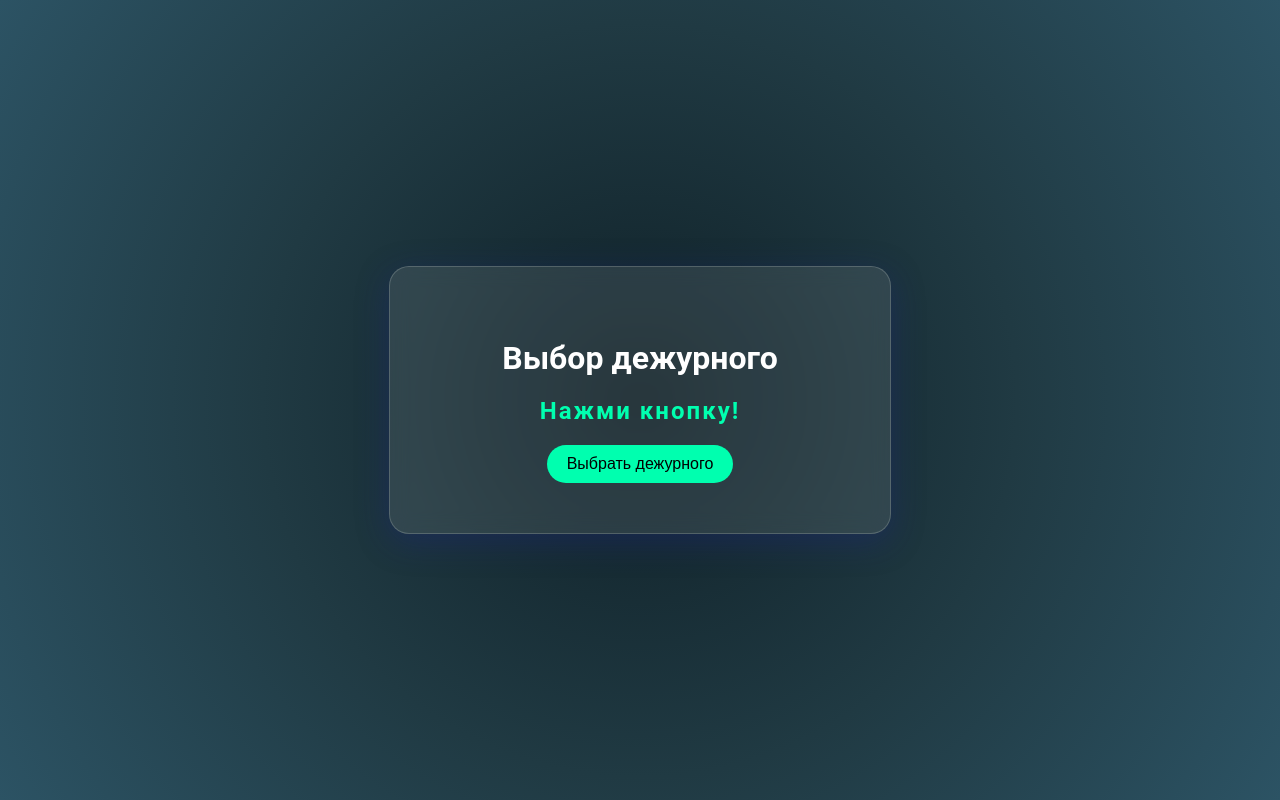
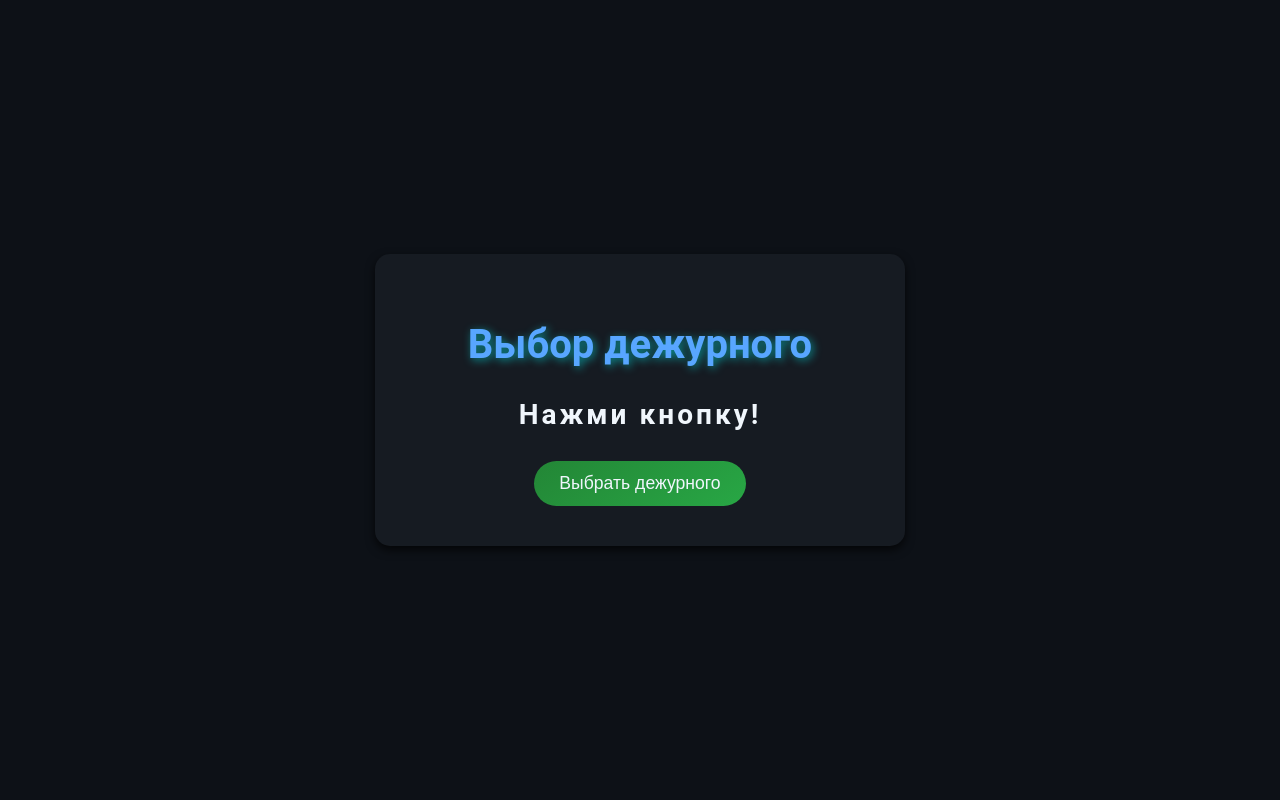
Before and after one commit to EgorBruno/RandomGame, a plain HTML site: page index.html in a window 1280 px wide. Drawn offline with Linux system fonts and the light colour scheme.

Commit message:
Update index.html

```diff
--- a/index.html
+++ b/index.html
@@ -1,221 +1,122 @@
 <!DOCTYPE html>
-
 <html lang="ru">
 
 <head>
-
   <meta charset="UTF-8">
-
   <meta name="viewport" content="width=device-width, initial-scale=1.0">
-
   <title>Рандомайзер дежурного</title>
-
   <style>
-
     body {
-
       margin: 0;
-
       padding: 0;
-
       display: flex;
-
       justify-content: center;
-
       align-items: center;
-
       height: 100vh;
-
-      background: radial-gradient(circle, #0f2027, #203a43, #2c5364);
-
-      color: #fff;
-
+      background-color: #0d1117;
       font-family: 'Roboto', sans-serif;
-
-      text-align: center;
-
+      color: #c9d1d9;
     }
 
-
-
     #container {
-
       position: relative;
-
-      width: 400px;
-
-      padding: 50px;
-
-      border-radius: 20px;
-
-      background: rgba(255, 255, 255, 0.1);
-
-      box-shadow: 0 8px 32px 0 rgba(31, 38, 135, 0.37);
-
-      backdrop-filter: blur(10px);
-
-      border: 1px solid rgba(255, 255, 255, 0.18);
-
+      width: 450px;
+      padding: 40px;
+      background: #161b22;
+      border-radius: 15px;
+      box-shadow: 0 4px 10px rgba(0, 0, 0, 0.7);
+      text-align: center;
     }
 
-
-
     #container h1 {
-
-      font-size: 2rem;
-
-      margin-bottom: 20px;
-
+      font-size: 2.5rem;
+      margin-bottom: 30px;
+      color: #58a6ff;
+      text-shadow: 2px 2px 8px rgba(0, 255, 255, 0.5);
     }
 
-
-
     #nameDisplay {
-
-      font-size: 1.5rem;
-
-      margin: 20px 0;
-
+      font-size: 1.75rem;
+      margin: 30px 0;
       font-weight: bold;
-
-      letter-spacing: 2px;
-
-      color: #00FFAF;
-
-      transition: 0.3s ease-in-out;
-
+      letter-spacing: 3px;
+      color: #f0f6fc;
+      transition: color 0.5s ease;
     }
 
-
-
     #randomButton {
-
-      padding: 10px 20px;
-
-      font-size: 1rem;
-
-      background: #00FFAF;
-
-      color: #000;
-
+      padding: 12px 25px;
+      font-size: 1.1rem;
+      background: linear-gradient(145deg, #238636, #28a745);
+      color: #f0f6fc;
       border: none;
-
-      border-radius: 50px;
-
+      border-radius: 30px;
       cursor: pointer;
-
-      transition: background 0.3s ease;
-
+      transition: background 0.3s ease, transform 0.2s ease;
     }
 
-
-
     #randomButton:hover {
-
-      background: #00FFA1;
-
+      background: linear-gradient(145deg, #28a745, #2ea043);
+      transform: scale(1.05);
     }
 
-
-
-    /* Анимация мерцания */
-
     @keyframes blink {
-
       0% {
-
         opacity: 1;
-
       }
-
       50% {
-
         opacity: 0;
-
       }
-
       100% {
-
         opacity: 1;
-
       }
-
     }
 
+    /* Добавление легкого светящегося эффекта для имени */
+    #nameDisplay.active {
+      text-shadow: 0 0 10px #58a6ff, 0 0 20px #58a6ff, 0 0 30px #58a6ff;
+    }
   </style>
-
 </head>
 
 <body>
-
   <div id="container">
-
     <h1>Выбор дежурного</h1>
-
     <div id="nameDisplay">Нажми кнопку!</div>
-
     <button id="randomButton">Выбрать дежурного</button>
-
   </div>
 
-
-
   <script>
-
     const names = [
-
       "Величко Кристина", "Головчанський Даниил", "Голуб Владимир", "Игонин Матвей",
-
       "Кононова Анастасия", "Кравченко Валентин", "Лапенко Семен", "Маджуга Павел",
-
       "Макриди Михаил", "Нисковский Виктор", "Павленко Анна", "Пахомов Роман",
-
       "Попов Марк", "Редькин Вадим", "Рохлин Давид", "Селина Анастасия",
-
-      "Слободян Даниил", "Текутьева Надежда", "Уваров Артем", "Хилл Елисей",
-
+      "Слободян Даниил", "Текутьева Надежда", "Не дежурю", "Хилл Елисей",
       "Хламов Андрей", "Члалян Артур", "Шаршавицкий Михаил", "Шепель Екатерина",
-
       "Шофайзиев Саид"
-
     ];
 
-
-
     const nameDisplay = document.getElementById("nameDisplay");
-
     const randomButton = document.getElementById("randomButton");
 
-
-
     randomButton.addEventListener("click", () => {
-
       let count = 0;
+      nameDisplay.classList.remove('active');
+      nameDisplay.style.animation = 'none'; // Убираем мерцание перед началом нового выбора
 
       const interval = setInterval(() => {
-
         nameDisplay.textContent = names[Math.floor(Math.random() * names.length)];
-
         count++;
 
-
-
         if (count > 20) {
-
           clearInterval(interval);
-
-          // Мерцание имени после выбора
-
-          nameDisplay.style.animation = "blink 1s infinite";
-
+          nameDisplay.classList.add('active'); // Добавляем светящийся эффект
+          nameDisplay.style.animation = 'blink 1s infinite';
         }
-
       }, 100);
-
     });
-
   </script>
-
 </body>
 
 </html>
```
